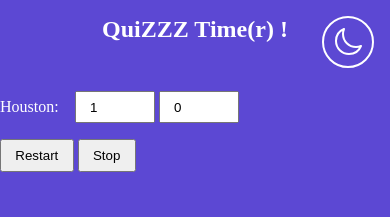
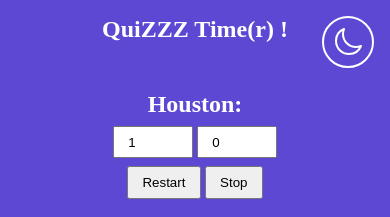
Before and after one commit to c-marc/countdown-reacteur, a plain HTML site: page index.html in a window 390 px wide. Shown: the top 217 px of the page. Drawn offline with Linux system fonts and the light colour scheme.

Commit message:
Add media query to controls

```diff
--- a/index.html
+++ b/index.html
@@ -21,7 +21,7 @@
 
     <h2> QuiZZZ Time(r) !</h2>
     <div data-controls>
-        <div>Houston: </div>
+        <p>Houston: </p>
         <div>
       <input type="number" name="minutes" value="1" min=0 max=60 placeholder="min"/>
       <input type="number" name="seconds" value= "0"  step="5" placeholder="sec"/>
--- a/style.css
+++ b/style.css
@@ -45,6 +45,19 @@ div[data-controls] {
   flex-wrap: wrap;
   gap: 1rem;
   align-items: center;
+}
+
+/*fix hugly wrap by media-q*/
+@media (max-width: 500px) {
+  div[data-controls] {
+    flex-direction: column;
+    gap: 0.5rem;
+  }
+}
+
+div[data-controls] p {
+  font-weight: bold;
+  font-size: 1.5rem;
 }
 
 input,
```
